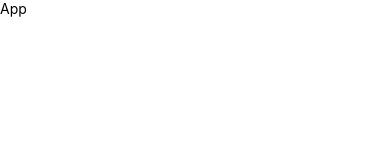
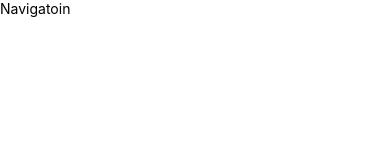
Before and after one commit to sajibsaha4647/React-Native-Task, a React Native app: screen / in a window 390 px wide. Shown: the top 160 px of the page. Built offline with nearby package versions, Linux system fonts and the light colour scheme.

Commit message:
add redux files

```diff
--- a/App.js
+++ b/App.js
@@ -1,23 +1,23 @@
 import React from 'react';
 import { View, Text, StyleSheet, SafeAreaView } from 'react-native';
 import { Provider } from 'react-redux'
-import { Store } from 'redux';
+import store from './Src/Redux/Store';
+import Navigatoin from './Src/Screens/Navigation';
 const styles = StyleSheet.create({
   container: {
-    flex: 1
-  }
+    flex: 1,
+  },
 });
 
 const App = () => {
   return (
-    <SafeAreaView style={{ flex:1 }}>
-      <View>
-        <Text>App</Text>
-    </View>
+    <SafeAreaView style={{flex: 1}}>
+      <Provider store={store}>
+        <Navigatoin />
+      </Provider>
     </SafeAreaView>
-
   );
-}
+};
 
 
 export default App;
--- a/Src/Redux/RootReducer.js
+++ b/Src/Redux/RootReducer.js
@@ -0,0 +1,7 @@
+import {combineReducers} from 'redux';
+
+const Rootreducer = combineReducers({
+  // Login: LoginReducer,
+});
+
+export default Rootreducer;
--- a/Src/Redux/Store.js
+++ b/Src/Redux/Store.js
@@ -0,0 +1,7 @@
+import {createStore, applyMiddleware} from 'redux';
+import thunk from 'redux-thunk';
+import Rootreducer from './RootReducer';
+
+const store = createStore(Rootreducer, applyMiddleware(thunk));
+
+export default store;
--- a/Src/Redux/index.js
+++ b/Src/Redux/index.js
@@ -0,0 +1 @@
+export * from './Actions/HomeActions';
```
Also changed, not shown: Src/Component/HeaderComponent.js (+18 -0 lines).
